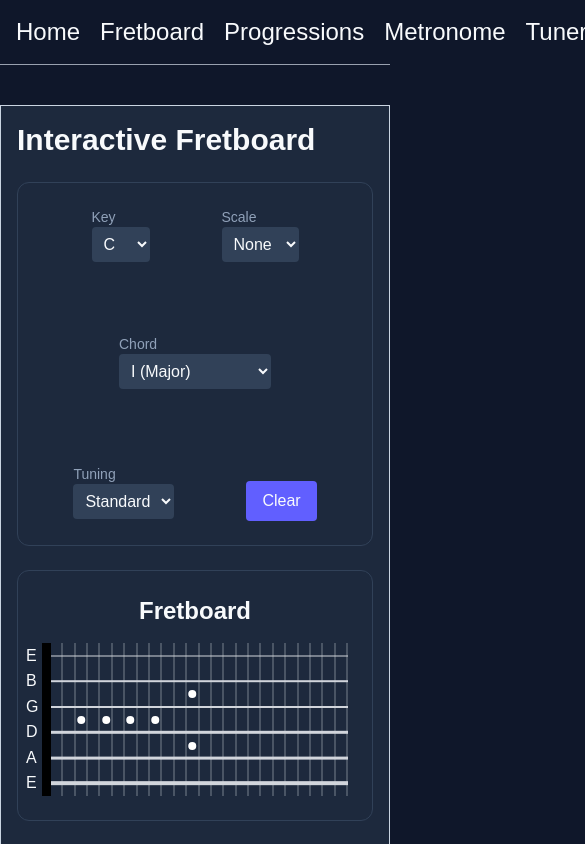
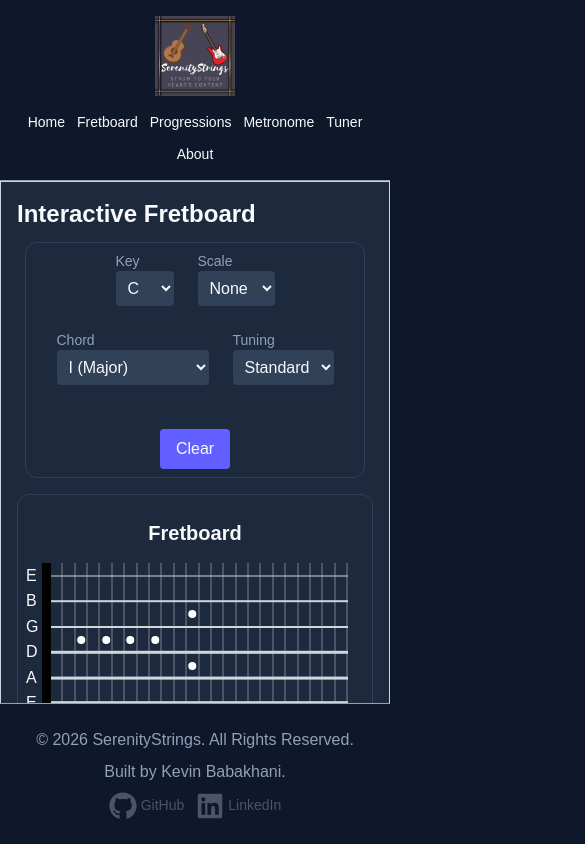
Before and after one commit to SerenityStrings/serenitystrings-client, a Next.js app: page /fretboard in a window 390 px wide. Shown: the top 844 px of the page, 585 px wide, since content can reach past the window. Built offline with nearby package versions, Linux system fonts and the light colour scheme.

Commit message:
main page, and fretboard page spacing corrected as well as responsiveness for mobile (including header, footer, and toolcard component). Also disabled horizontal scrolling.

```diff
--- a/src/app/fretboard/page.tsx
+++ b/src/app/fretboard/page.tsx
@@ -38,15 +38,15 @@ const FretboardPage = () => {
     ((fretNumber - 0.5) / totalFrets)
 
   return (
-    <main className = "p-4 sm:p-6 lg:p-8 mt-10 max-w-6xl mx-auto border border-slate-300 bg-slate-800">
-      <h1 className = "text-3xl font-bold mb-6"> Interactive Fretboard </h1>
+    <main className = "p-4 sm:p-6 lg:p-8 md:mt-5 max-w-5xl mx-auto border border-slate-300 bg-slate-800">
+      <h1 className = "text-2xl md:text-3xl font-bold mb-3"> Interactive Fretboard </h1>
 
       {/* Controls */}
-      <section className = "bg-slate-800 items-end rounded-xl border border-slate-700 mb-6">
-        <div className = "flex flex-wrap gap-6 items-center justify-center">
+      <section className = "bg-slate-800 items-end rounded-xl border border-slate-700 m-2 mb-4 md:m-3">
+        <div className = "flex flex-wrap gap-2 md:gap-6 items-center justify-center">
 
-            {/* Key */}
-          <div className = "flex flex-col m-6">
+          {/* Key */}
+          <div className = "flex flex-col m-2 md:m-3">
             <label className = "text-sm text-slate-400"> Key </label>
             <select className = "w-full sm:w-40 bg-slate-700 p-2 rounded">
               <option> C </option>
@@ -64,8 +64,8 @@ const FretboardPage = () => {
             </select>
           </div>
 
-            {/* Scale */}
-          <div className = "flex flex-col m-6">
+          {/* Scale */}
+          <div className = "flex flex-col m-2 md:m-3">
             <label className = "text-sm text-slate-400"> Scale </label>
             <select className = "w-full sm:w-40 bg-slate-700 p-2 rounded">
               <option> None </option>
@@ -74,8 +74,8 @@ const FretboardPage = () => {
             </select>
           </div>
 
-            {/* Chord */}
-          <div className = "flex flex-col m-6">
+          {/* Chord */}
+          <div className = "flex flex-col m-2 md:m-3">
             <label className = "text-sm text-slate-400"> Chord </label>
             <select className = "w-full sm:w-40 bg-slate-700 p-2 rounded">
               <option> I (Major) </option>
@@ -89,8 +89,8 @@ const FretboardPage = () => {
             </select>
           </div>
 
-            {/* Tuning */}
-          <div className = "flex flex-col m-6">
+          {/* Tuning */}
+          <div className = "flex flex-col m-2 md:m-3">
             <label className = "text-sm text-slate-400"> Tuning </label>
             <select className = "w-full sm:w-40 bg-slate-700 p-2 rounded">
               <option> Standard </option>
@@ -98,7 +98,7 @@ const FretboardPage = () => {
             </select>
           </div>
 
-          <div className = "flex flex-col m-6">
+          <div className = "flex flex-col m-2 md:m-3">
             <button className="bg-indigo-500 px-4 mt-5 py-2 rounded hover:bg-indigo-400">
               Clear
             </button>
@@ -111,16 +111,16 @@ const FretboardPage = () => {
       {/* Main fretboard section container (the dark box) */}
 
       {/* Fretboard Display */}
-      <section className="bg-slate-800 p-6 rounded-xl border border-slate-700 mb-6">
+      <section className="bg-slate-800 p-6 rounded-xl border border-slate-700 mb-4">
 
         <div className="relative flex flex-col items-center">
 
-          <h2 className="font-semibold mb-4 text-center text-2xl">
+          <h2 className="font-semibold mb-4 text-center text-xl md:text-2xl">
             Fretboard
           </h2>
 
           {/* 🎯 FRETBOARD BOX */}
-          <div className="relative w-full max-w-5xl aspect-[4/2] md:aspect-[4/1]">
+          <div className="relative w-full max-w-4xl aspect-[4/2] md:aspect-[4/1]">
 
             {/* 🎯 FRETS LAYER (BACKGROUND GRID) */}
 
@@ -157,7 +157,7 @@ const FretboardPage = () => {
                   <React.Fragment key={fretWithDot}>
 
                     <div
-                      className="md:h-[25px] md:w-[25px] h-[8px] w-[8px] md:top-[28.3%] top-[31%] -translate-x-[0.5px] rounded-full bg-white absolute"
+                      className="md:h-[25px] md:w-[25px] h-[8px] w-[8px] md:top-[27.6%] top-[31%] -translate-x-[0.5px] rounded-full bg-white absolute"
                       style={{
                         left: `calc(${nutWidth}px + ((100% - ${nutWidth}px) * ${getFretCenterPosition(fretWithDot)}))`,
                         transform: "translateX(-53%)",
@@ -165,7 +165,7 @@ const FretboardPage = () => {
                     />
 
                     <div
-                      className="md:h-[25px] md:w-[25px] h-[8px] w-[8px] md:top-[62%] top-[64.5%] -translate-x-[0.5px] rounded-full bg-white absolute"
+                      className="md:h-[25px] md:w-[25px] h-[8px] w-[8px] md:top-[61.2%] top-[64.5%] -translate-x-[0.5px] rounded-full bg-white absolute"
                       style={{
                         left: `calc(${nutWidth}px + ((100% - ${nutWidth}px) * ${getFretCenterPosition(fretWithDot)}))`,
                         transform: "translateX(-53%)",
@@ -177,7 +177,7 @@ const FretboardPage = () => {
                 <div
                   key={fretWithDot}
                   className={
-                    "md:h-[25px] md:w-[25px] h-[8px] w-[8px] md:top-[45%] top-[47.5%] -translate-x-[0.5px] rounded-full bg-white absolute"
+                    "md:h-[25px] md:w-[25px] h-[8px] w-[8px] md:top-[44.5%] top-[47.5%] -translate-x-[0.5px] rounded-full bg-white absolute"
                   }
                   style={{
                     left: `calc(${nutWidth}px + ((100% - ${nutWidth}px) * ${getFretCenterPosition(fretWithDot)}))`,
@@ -240,7 +240,7 @@ const FretboardPage = () => {
       </section>
 
       {/* Legend */}
-      <section className = "bg-slate-800 p-6 rounded-xl border border-slate-700 mb-6">
+      <section className = "bg-slate-800 p-4 md:p-5 rounded-xl border border-slate-700 ">
       <h2 className="font-semibold mb-2">Legend</h2>
         <div className = "flex gap-6 text-sm text-slate-400">
           <span>● Root Note</span>
--- a/src/app/layout.tsx
+++ b/src/app/layout.tsx
@@ -25,9 +25,9 @@ const RootLayout = ({
 }) => {
   return (
     <html lang = "en">
-      <body className = "flex flex-col min-h-screen"> {/* "Stack children vertically and make the container at least full screen height" */}
+      <body className = "flex flex-col h-screen overflow-x-hidden">
         <Header />
-        <main className = "grow"> {/* "Take up all remaining available space" */}
+        <main className = "overflow-x-hidden">
 
         {children}    {/* This is where the content of each page will be rendered.
                       The Header component will be displayed on all pages,
--- a/src/app/page.tsx
+++ b/src/app/page.tsx
@@ -16,20 +16,25 @@ export const metadata: Metadata = {
 
 const HomePage = () => {
   return (
-    <main className = "p-8 max-w-6xl mx-auto">
+    <main className = "p-4 md:p-8 max-w-6xl mx-auto">
 
       {/* Hero Section */}
-      <section className = "text-center mb-12">
-        <h1 className = "text-6xl font-bold mb-4">
+      <section className = "text-center mb-6 md:mb-12">
+        <h1 className = "text-3xl md:text-6xl font-bold mb-4">
           SerenityStrings
         </h1>
-        <p className = "text-slate-400 text-lg mb-20">
-          Welcome to SerenityStrings, your ultimate companion for guitar practice! Whether you're a beginner or an experienced guitarist, our suite of tools is designed to help you improve your skills and enjoy the journey of learning the guitar. From interactive fretboards to customizable metronomes and tuners, SerenityStrings offers everything you need to enhance your practice sessions and achieve your musical goals. Explore our features and start your musical journey with us today!
+        <p className = "text-slate-400 text-sm md:text-lg mb-8 md:mb-20">
+          Welcome to SerenityStrings, your ultimate companion for guitar practice!
+          Whether you're a beginner or an experienced guitarist, our suite of tools
+          is designed to help you improve your skills and enjoy the journey of learning the guitar.
+          From interactive fretboards to customizable metronomes and tuners, SerenityStrings offers
+          everything you need to enhance your practice sessions and achieve your musical goals.
+          Explore our features and start your musical journey with us today!
         </p>
       </section>
 
       {/* Tool Cards Section */}
-      <section className = "grid grid-cols-1 md:grid-cols-2 gap-6">
+      <section className = "grid grid-cols-1 md:grid-cols-2 gap-4 md:gap-6">
 
       <ToolCard
         title = "Interactive Fretboard"
--- a/src/components/layout/Footer.tsx
+++ b/src/components/layout/Footer.tsx
@@ -3,7 +3,7 @@ import { FaGithub, FaLinkedin } from "react-icons/fa";
 
 const Footer = () => {
   return (
-    <footer className = "mt-16 border-t border-slate-400 p-6 text-center text-sm text-slate-400">
+    <footer className = "md:mt-5 border-t border-slate-400 p-6 text-center text-md text-slate-400">
       <p> © {new Date().getFullYear()} SerenityStrings. All Rights Reserved.</p>
 
       <p className="mt-2 mb-2">
@@ -16,7 +16,7 @@ const Footer = () => {
       target="_blank"
       rel="noopener noreferrer"
       >
-        <FaGithub size = {30} className = "inline-block mr-1" />
+        <FaGithub className = "md:size-9 size-7 inline-block mr-1" />
          GitHub
       </Link>
 
@@ -26,7 +26,7 @@ const Footer = () => {
       target="_blank"
       rel="noopener noreferrer"
       >
-        <FaLinkedin size = {30} className = "inline-block mr-1 ml-3" />
+        <FaLinkedin className = "md:size-9 size-7 inline-block mr-1 ml-3" />
          LinkedIn
       </Link>
     </footer>
--- a/src/components/layout/Header.tsx
+++ b/src/components/layout/Header.tsx
@@ -7,19 +7,24 @@ import Link from "next/link";
 
 const Header = () => {
     return(
-        <header className = "flex justify-between items-center p-4 border-b border-gray-400">
-            <div className = "flex gap-3 items-center">
-                <img src = "/SerenityStrings.png" alt = "SerenityStrings Logo" width = "60"/>
-                {/*<h1 className = "text-4xl"> SerenityStrings </h1>*/}
-            </div>
-            <nav className = "flex gap-5 text-2xl">
-                <Link href = "/"> Home </Link>
-                <Link href = "/fretboard"> Fretboard </Link>
-                <Link href = "/progressions"> Progressions </Link>
-                <Link href = "/metronome"> Metronome </Link>
-                <Link href = "/tuner"> Tuner </Link>
-                <Link href = "/about"> About </Link>
-            </nav>
+        <header className="flex flex-col md:flex-row md:justify-between items-center p-4 border-b border-gray-400 gap-4">
+
+        <div className="flex items-center w-20">
+            <img
+                src="/SerenityStrings.png"
+                alt="SerenityStrings Logo"
+            />
+        </div>
+
+        <nav className="flex flex-wrap justify-center gap-3 md:gap-4 text-sm md:text-3xl">
+            <Link href="/">Home</Link>
+            <Link href="/fretboard">Fretboard</Link>
+            <Link href="/progressions">Progressions</Link>
+            <Link href="/metronome">Metronome</Link>
+            <Link href="/tuner">Tuner</Link>
+            <Link href="/about">About</Link>
+        </nav>
+
         </header>
     );
 }
--- a/src/components/ui/ToolCard.tsx
+++ b/src/components/ui/ToolCard.tsx
@@ -9,11 +9,16 @@ type ToolCardProps = {
 const ToolCard = ({title, description, href}: ToolCardProps) => {
   return (
     <Link
-    href = {href}
-    className = "block p-6 rounded-xl bg-slate-800 hover:bg-slate-700 transition border border-slate-700"
+      href={href}
+      className="block p-2 md:p-6 rounded-xl bg-slate-800 hover:bg-slate-700 transition border border-slate-700"
     >
-        <h2 className = "text-center text-4xl font-bold mb-2"> {title} </h2>
-        <p className = "text-center text-slate-400"> {description} </p>
+      <h2 className="text-center text-xl sm:text-2xl md:text-4xl font-bold mb-2">
+        {title}
+      </h2>
+
+      <p className="text-center text-sm md:text-base text-slate-400">
+        {description}
+      </p>
     </Link>
   );
 }
```
